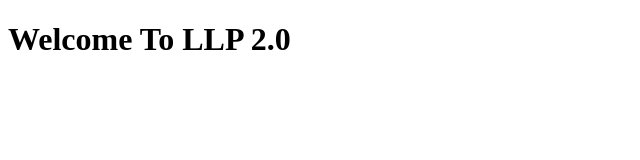
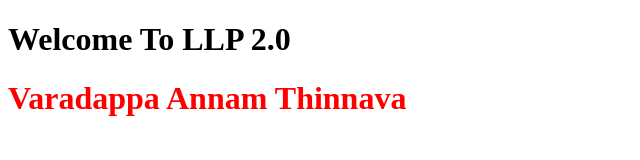
Before and after one commit to rprabash7/LLP-2.0, a plain HTML site: page index.html in a window 1280 px wide. Shown: the whole page, without its empty margins (0-640 px from the left). Drawn offline with Linux system fonts and the light colour scheme.

Commit message:
Your descriptive commit message

```diff
--- a/index.html
+++ b/index.html
@@ -7,5 +7,6 @@
 </head>
 <body>
     <h1>Welcome To LLP 2.0</h1>
+    <h1 style="color: red;">Varadappa Annam Thinnava</h1>
 </body>
 </html>
```
